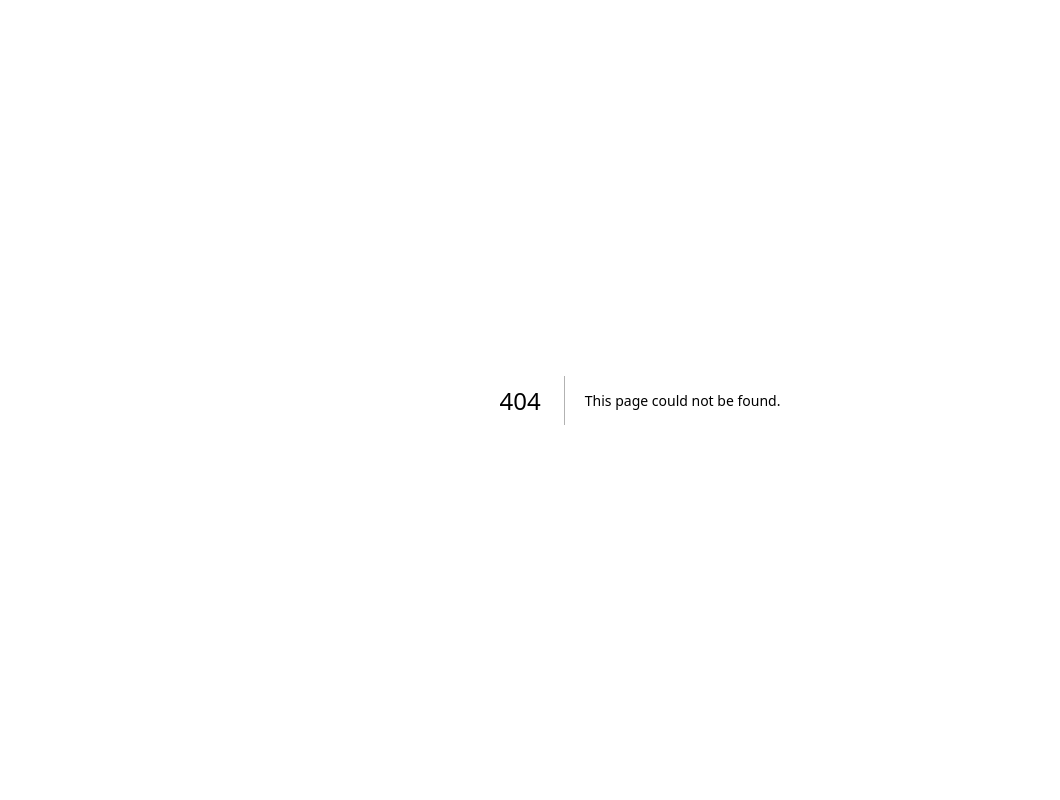
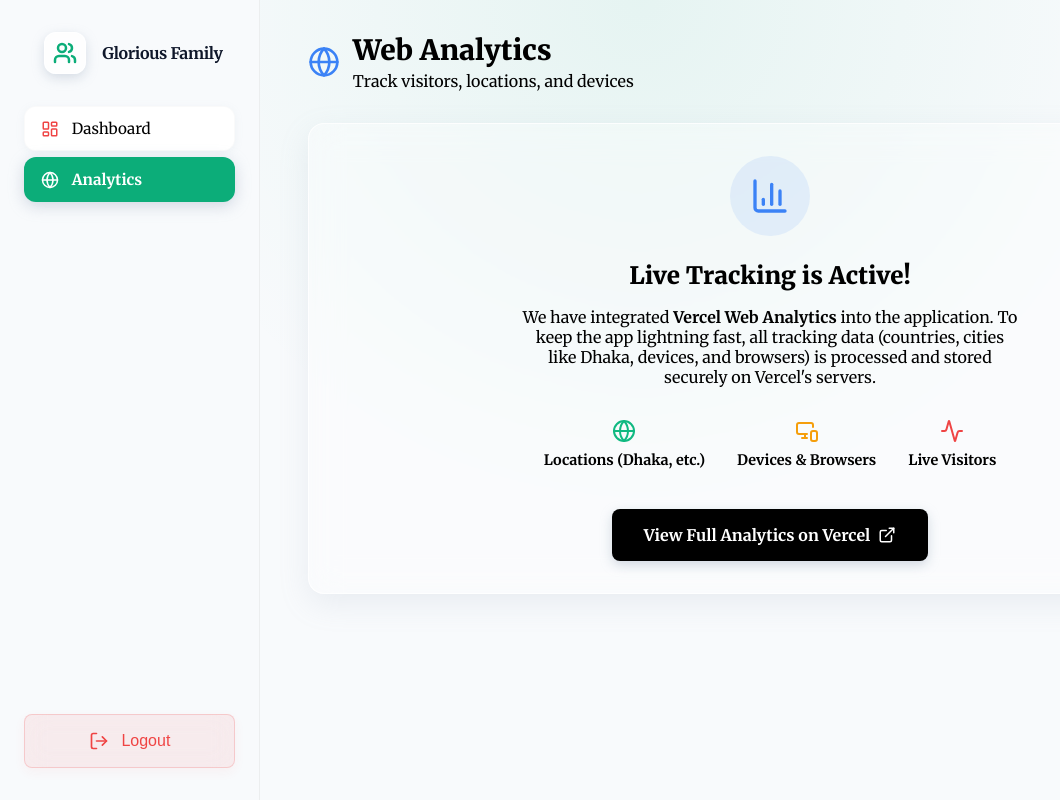
Before and after one commit to Iqbalhossen07/glorious-family, a Next.js app: page /admin/analytics in a window 1280 px wide. Before the commit this address had no page. Shown: the whole page, without its empty margins (0-1060 px from the left). Built offline with nearby package versions, Linux system fonts and the light colour scheme; no server answers.

Commit message:
style(saas): Revert Admin layout to exactly match user dashboard layout and add Analytics page

```diff
--- /dev/null
+++ b/src/app/admin/analytics/page.tsx
@@ -0,0 +1,60 @@
+'use client'
+import { BarChart3, Globe, ExternalLink, Activity, Users, MonitorSmartphone } from 'lucide-react'
+
+export default function AnalyticsPage() {
+  return (
+    <div style={{ animation: 'fadeIn 0.5s ease', paddingBottom: '5rem' }}>
+
+      <div style={{ marginBottom: '2rem', display: 'flex', alignItems: 'center', gap: '0.8rem' }}>
+        <Globe size={32} color="#3b82f6" />
+        <div>
+          <h1 style={{ fontSize: '1.75rem', fontWeight: 800, marginBottom: '0.2rem' }}>Web Analytics</h1>
+          <p style={{ color: 'var(--text-muted)' }}>Track visitors, locations, and devices</p>
+        </div>
+      </div>
+
+      <div className="minimal-card" style={{ padding: '2rem', borderRadius: '16px', textAlign: 'center' }}>
+        <div style={{
+          background: 'rgba(59, 130, 246, 0.1)',
+          width: '80px', height: '80px',
+          borderRadius: '50%',
+          display: 'flex', alignItems: 'center', justifyContent: 'center',
+          margin: '0 auto 1.5rem'
+        }}>
+          <BarChart3 size={40} color="#3b82f6" />
+        </div>
+
+        <h2 style={{ fontSize: '1.5rem', fontWeight: 800, marginBottom: '1rem' }}>Live Tracking is Active!</h2>
+        <p style={{ color: 'var(--text-muted)', marginBottom: '2rem', maxWidth: '500px', margin: '0 auto 2rem' }}>
+          We have integrated <strong>Vercel Web Analytics</strong> into the application. To keep the app lightning fast, all tracking data (countries, cities like Dhaka, devices, and browsers) is processed and stored securely on Vercel's servers.
+        </p>
+
+        <div style={{ display: 'flex', justifyContent: 'center', gap: '2rem', flexWrap: 'wrap', marginBottom: '2.5rem' }}>
+          <div style={{ display: 'flex', flexDirection: 'column', alignItems: 'center', gap: '0.5rem' }}>
+            <Globe size={24} color="#10b981" />
+            <span style={{ fontSize: '0.9rem', fontWeight: 600 }}>Locations (Dhaka, etc.)</span>
+          </div>
+          <div style={{ display: 'flex', flexDirection: 'column', alignItems: 'center', gap: '0.5rem' }}>
+            <MonitorSmartphone size={24} color="#f59e0b" />
+            <span style={{ fontSize: '0.9rem', fontWeight: 600 }}>Devices & Browsers</span>
+          </div>
+          <div style={{ display: 'flex', flexDirection: 'column', alignItems: 'center', gap: '0.5rem' }}>
+            <Activity size={24} color="#ef4444" />
+            <span style={{ fontSize: '0.9rem', fontWeight: 600 }}>Live Visitors</span>
+          </div>
+        </div>
+
+        <a
+          href="https://vercel.com/dashboard"
+          target="_blank"
+          rel="noopener noreferrer"
+          className="btn btn-primary"
+          style={{ display: 'inline-flex', alignItems: 'center', gap: '0.5rem', padding: '1rem 2rem', fontSize: '1rem', background: '#000', color: '#fff', border: 'none' }}
+        >
+          View Full Analytics on Vercel <ExternalLink size={18} />
+        </a>
+      </div>
+
+    </div>
+  )
+}
--- a/src/app/admin/layout.tsx
+++ b/src/app/admin/layout.tsx
@@ -1,152 +1,22 @@
 'use client'
 import { ReactNode } from 'react'
-import { useRouter, usePathname } from 'next/navigation'
-import Link from 'next/link'
-import { Shield, LogOut, LayoutDashboard } from 'lucide-react'
-import { AuthService } from '@/services/auth.service'
-import Swal from 'sweetalert2'
+import { usePathname } from 'next/navigation'
+import Sidebar from '@/components/Sidebar'
+import BottomNav from '@/components/BottomNav'
+import MobileTopBar from '@/components/MobileTopBar'
 
 export default function AdminLayout({ children }: { children: ReactNode }) {
-  const router = useRouter()
   const pathname = usePathname()
 
   if (pathname === '/admin/login') {
     return <>{children}</>
   }
 
-  const handleLogout = async () => {
-    try {
-      await AuthService.logout()
-      Swal.fire({
-        icon: 'success',
-        title: 'Logged out successfully',
-        toast: true,
-        position: 'top-end',
-        showConfirmButton: false,
-        timer: 2000
-      })
-      router.push('/admin/login')
-    } catch (error) {
-      console.error(error)
-    }
-  }
-
   return (
-    <div style={{ display: 'flex', minHeight: '100vh', background: 'var(--bg-main)' }}>
-      {/* Admin Sidebar */}
-      <aside className="hide-on-mobile" style={{
-        width: '260px',
-        height: '100vh',
-        position: 'fixed',
-        top: 0,
-        left: 0,
-        background: 'rgba(25, 25, 30, 0.98)',
-        backdropFilter: 'blur(20px)',
-        WebkitBackdropFilter: 'blur(20px)',
-        borderRight: '1px solid rgba(255,255,255,0.05)',
-        display: 'flex',
-        flexDirection: 'column',
-        padding: '2rem 1.5rem',
-        zIndex: 100,
-        color: '#fff'
-      }}>
-        <div style={{ marginBottom: '2rem', paddingLeft: '0.5rem', display: 'flex', alignItems: 'center', gap: '0.5rem' }}>
-          <Shield color="#ef4444" size={28} />
-          <span style={{ fontSize: '1.2rem', fontWeight: 800, letterSpacing: '-0.5px' }}>BDMess Admin</span>
-        </div>
-
-        <nav style={{ flex: 1, display: 'flex', flexDirection: 'column', gap: '0.4rem' }}>
-          <Link href="/admin/dashboard" style={{
-            display: 'flex', alignItems: 'center', gap: '0.8rem',
-            padding: '0.75rem 1rem',
-            borderRadius: '12px',
-            textDecoration: 'none',
-            color: '#fff',
-            background: 'var(--primary)',
-            boxShadow: '0 4px 15px rgba(12, 173, 121, 0.4)',
-            fontWeight: 700,
-            fontSize: '0.95rem'
-          }}>
-            <LayoutDashboard size={18} />
-            Dashboard
-          </Link>
-        </nav>
-
-        <button onClick={handleLogout} style={{
-          background: 'rgba(239, 68, 68, 0.1)',
-          color: '#ef4444',
-          border: '1px solid rgba(239, 68, 68, 0.2)',
-          padding: '0.75rem',
-          borderRadius: '12px',
-          display: 'flex',
-          alignItems: 'center',
-          justifyContent: 'center',
-          gap: '0.5rem',
-          fontWeight: 600,
-          cursor: 'pointer'
-        }}>
-          <LogOut size={20} />
-          Admin Logout
-        </button>
-      </aside>
-
-      {/* Admin Mobile Top Bar */}
-      <header className="hide-on-desktop" style={{
-        position: 'fixed',
-        top: 0, left: 0, width: '100%',
-        background: 'rgba(25, 25, 30, 0.98)',
-        backdropFilter: 'blur(20px)',
-        borderBottom: '1px solid rgba(255,255,255,0.05)',
-        display: 'flex',
-        justifyContent: 'space-between',
-        alignItems: 'center',
-        padding: '0.75rem 1.25rem',
-        zIndex: 100,
-        color: '#fff',
-        boxShadow: '0 4px 12px rgba(0,0,0,0.1)'
-      }}>
-        <div style={{ display: 'flex', alignItems: 'center', gap: '0.5rem' }}>
-          <Shield color="#ef4444" size={24} />
-          <span style={{ fontSize: '1.1rem', fontWeight: 800 }}>Admin Portal</span>
-        </div>
-        <div style={{
-          width: '32px', height: '32px', borderRadius: '50%',
-          background: 'var(--primary)', color: '#fff',
-          display: 'flex', alignItems: 'center', justifyContent: 'center', fontWeight: 700
-        }}>A</div>
-      </header>
-
-      {/* Admin Mobile Nav */}
-      <nav className="hide-on-desktop" style={{
-        position: 'fixed',
-        bottom: 0, left: 0, width: '100%',
-        background: 'rgba(25, 25, 30, 0.98)',
-        backdropFilter: 'blur(20px)',
-        borderTop: '1px solid rgba(255,255,255,0.05)',
-        display: 'flex',
-        justifyContent: 'space-around',
-        alignItems: 'center',
-        padding: '0.8rem 0.5rem',
-        paddingBottom: 'calc(env(safe-area-inset-bottom, 0.5rem) + 0.2rem)',
-        zIndex: 100,
-      }}>
-        <Link href="/admin/dashboard" style={{
-          display: 'flex', flexDirection: 'column', alignItems: 'center', gap: '0.2rem',
-          color: 'var(--primary)', textDecoration: 'none'
-        }}>
-          <LayoutDashboard size={20} />
-          <span style={{ fontSize: '0.75rem', fontWeight: 700 }}>Dashboard</span>
-        </Link>
-        <button onClick={handleLogout} style={{
-          background: 'none', border: 'none', color: '#ef4444',
-          display: 'flex', flexDirection: 'column', alignItems: 'center', gap: '0.2rem'
-        }}>
-          <LogOut size={20} />
-          <span style={{ fontSize: '0.75rem', fontWeight: 600 }}>Logout</span>
-        </button>
-      </nav>
-
-      {/* Main Content Area */}
+    <div style={{ minHeight: '100vh', display: 'flex' }}>
+      <MobileTopBar />
+      <Sidebar />
+      <BottomNav />
       <main className="dashboard-main">
         {children}
       </main>
--- a/src/components/BottomNav.tsx
+++ b/src/components/BottomNav.tsx
@@ -2,7 +2,7 @@
 import { useState, useEffect } from 'react'
 import Link from 'next/link'
 import { usePathname, useRouter } from 'next/navigation'
-import { Home, LayoutDashboard, Utensils, ShoppingCart, Users, Settings, LogOut, Menu, X, Wallet, FileText, ClipboardList, Activity, PieChart, Key, Banknote } from 'lucide-react'
+import { Home, LayoutDashboard, Utensils, ShoppingCart, Users, Settings, LogOut, Menu, X, Wallet, FileText, ClipboardList, Activity, PieChart, Key, Banknote, Globe } from 'lucide-react'
 import { AuthService } from '@/services/auth.service'
 import Logo from './Logo'
 import Swal from 'sweetalert2'
@@ -34,7 +34,14 @@
   }
 
   // All nav items with their unique colors
-  const allItems = [
+  const isAdmin = pathname.startsWith('/admin')
+
+  const allItems = isAdmin
+    ? [
+        { name: 'Dashboard', path: '/admin/dashboard', icon: <LayoutDashboard size={16} />, color: '#ef4444' },
+        { name: 'Analytics', path: '/admin/analytics', icon: <Globe size={16} />, color: '#3b82f6' },
+      ]
+    : [
         { name: 'Home', path: '/dashboard', icon: <Home size={16} />, color: '#3b82f6' },
         { name: 'Members', path: '/dashboard/members', icon: <Users size={16} />, color: '#f43f5e' },
         { name: 'Room Rents', path: '/dashboard/room-rents', icon: <Key size={16} />, color: '#f59e0b' },
@@ -49,8 +56,8 @@
         { name: 'Settings', path: '/dashboard/settings', icon: <Settings size={16} />, color: '#64748b' },
       ]
 
-  // Only these 5 appear on the sticky bottom bar
-  const stickyPaths = ['/dashboard', '/dashboard/other-expenses', '/dashboard/members', '/dashboard/meals', '/dashboard/bazar']
+  // Only these appear on the sticky bottom bar
+  const stickyPaths = isAdmin ? ['/admin/dashboard', '/admin/analytics'] : ['/dashboard', '/dashboard/other-expenses', '/dashboard/members', '/dashboard/meals', '/dashboard/bazar']
   const stickyItems = allItems.filter(item => stickyPaths.includes(item.path))
 
   return (
--- a/src/components/Sidebar.tsx
+++ b/src/components/Sidebar.tsx
@@ -1,7 +1,7 @@
 'use client'
 import Link from 'next/link'
 import { usePathname, useRouter } from 'next/navigation'
-import { Home, Utensils, ShoppingCart, Settings, LogOut, Users, Wallet, FileText, ClipboardList, Activity, PieChart, Banknote, Key } from 'lucide-react'
+import { Home, Utensils, ShoppingCart, Settings, LogOut, Users, Wallet, FileText, ClipboardList, Activity, PieChart, Banknote, Key, LayoutDashboard, Globe } from 'lucide-react'
 import Logo from './Logo'
 import { AuthService } from '@/services/auth.service'
 import Swal from 'sweetalert2'
@@ -10,7 +10,14 @@
   const pathname = usePathname()
   const router = useRouter()
 
-  const navItems = [
+  const isAdmin = pathname.startsWith('/admin')
+
+  const navItems = isAdmin
+    ? [
+        { name: 'Dashboard', path: '/admin/dashboard', icon: <LayoutDashboard size={18} />, color: '#ef4444' },
+        { name: 'Analytics', path: '/admin/analytics', icon: <Globe size={18} />, color: '#3b82f6' },
+      ]
+    : [
         { name: 'Home', path: '/dashboard', icon: <Home size={18} />, color: '#3b82f6' },
         { name: 'Members', path: '/dashboard/members', icon: <Users size={18} />, color: '#f43f5e' },
         { name: 'Room Rents', path: '/dashboard/room-rents', icon: <Key size={18} />, color: '#f59e0b' },
```
Also changed, not shown: 2 other files (tests, documents, lock files or other folders). Lines whose indentation alone changed are shown as unchanged.
